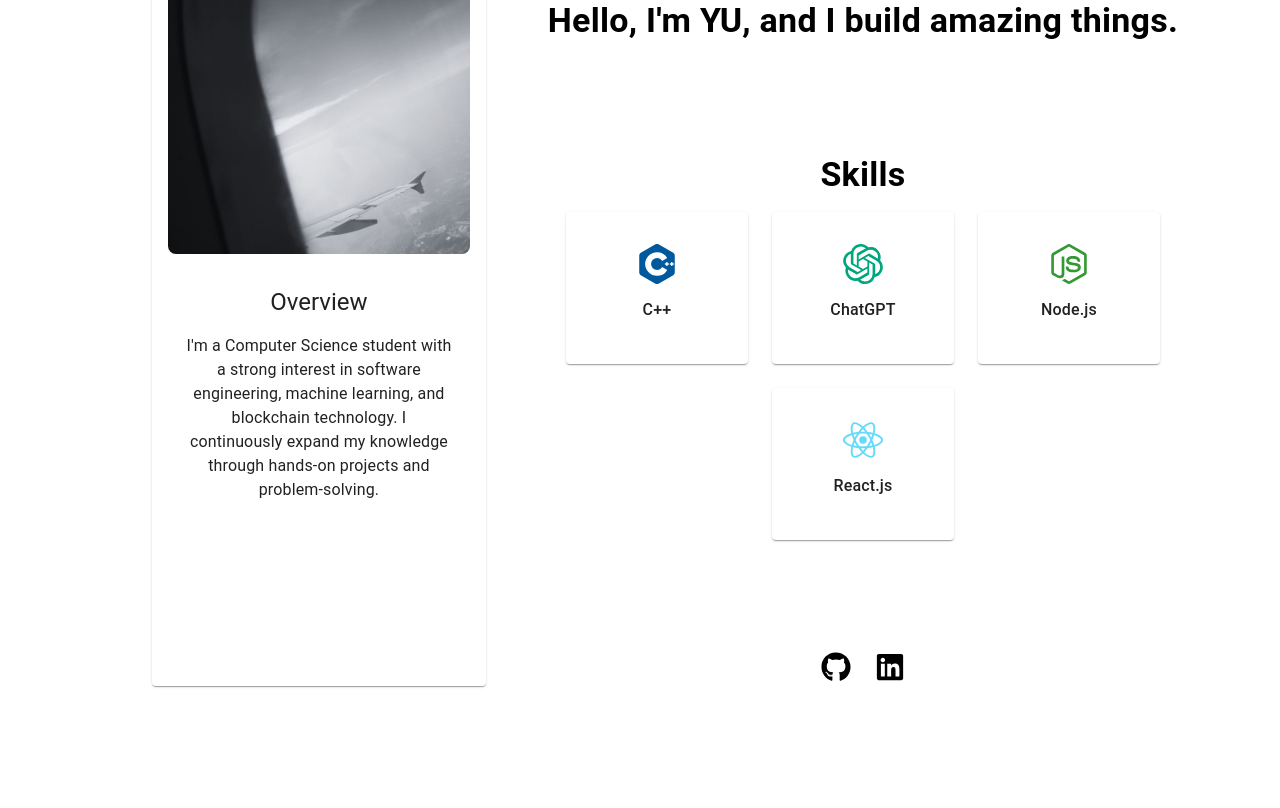
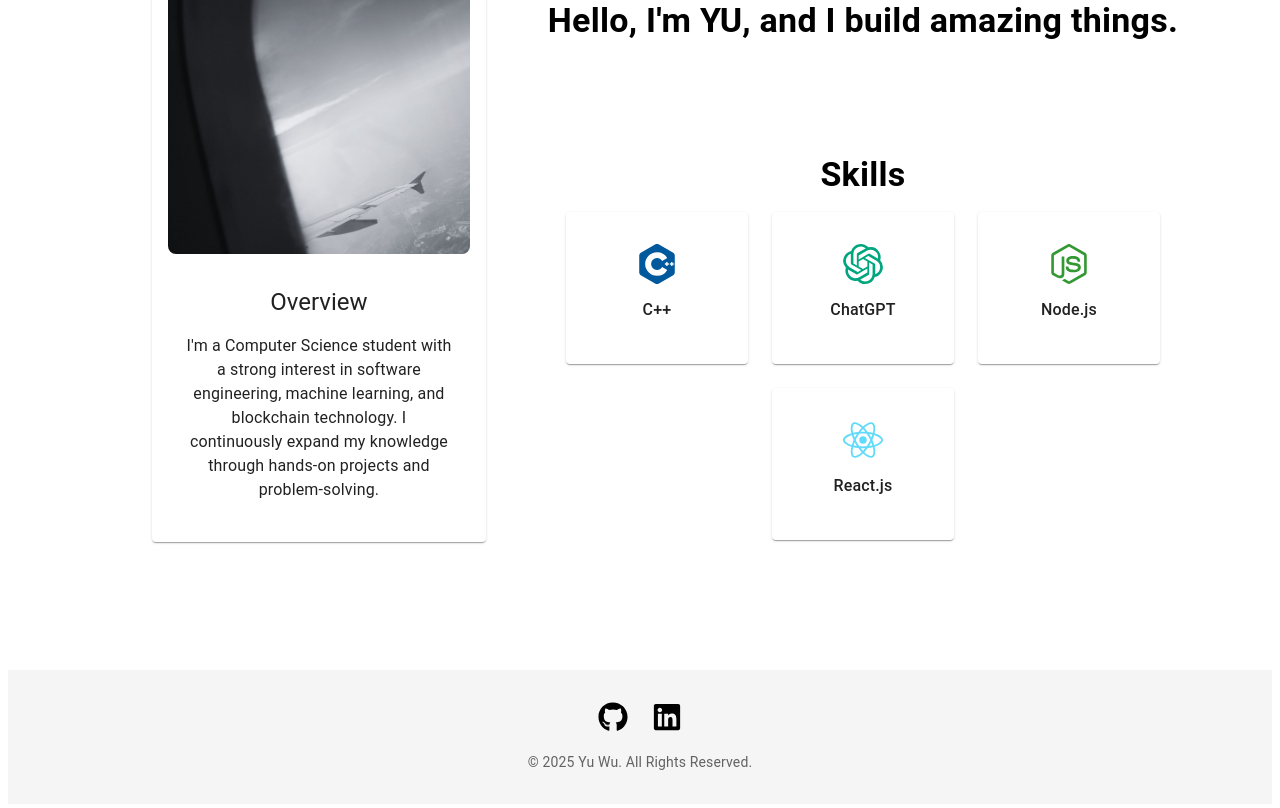
Before and after one commit to 21Yu/21Yu.github.io, a React (Vite) app in the folder mini-project/: page /#/ in a window 1280 px wide. Shown: the part 184-992 px from the top of the page. Before the commit the page ends 942 px from the top, so only its background shows below. Built offline with nearby package versions, Linux system fonts and the light colour scheme.

Commit message:
added footer to all pages

```diff
--- /dev/null
+++ b/mini-project/src/components/Footer.jsx
@@ -0,0 +1,37 @@
+import React from "react";
+import { Box, Typography, Link } from "@mui/material";
+import { FaGithub, FaLinkedin } from "react-icons/fa";
+
+const Footer = () => {
+  return (
+    <Box
+      component="footer"
+      sx={{
+        mt: 8,
+        py: 4,
+        textAlign: "center",
+        backgroundColor: "#f5f5f5",
+        display: "flex",
+        flexDirection: "column",
+        alignItems: "center"
+      }}
+    >
+      {/* Social Media Links */}
+      <Box sx={{ display: "flex", gap: 3, mb: 2 }}>
+        <Link href="https://github.com/21Yu" target="_blank" sx={{ color: "inherit" }}>
+          <FaGithub size={30} />
+        </Link>
+        <Link href="https://www.linkedin.com/in/yu-wu-a283492a5/" target="_blank" sx={{ color: "inherit" }}>
+          <FaLinkedin size={30} />
+        </Link>
+      </Box>
+
+      {/* Copyright */}
+      <Typography variant="body2" color="text.secondary">
+        © {new Date().getFullYear()} Yu Wu. All Rights Reserved.
+      </Typography>
+    </Box>
+  );
+};
+
+export default Footer;
--- a/mini-project/src/pages/About.jsx
+++ b/mini-project/src/pages/About.jsx
@@ -1,9 +1,17 @@
 import React from 'react';
 import { Box, Typography, Card, CardContent, List, ListItem } from '@mui/material';
+import Footer from '../components/Footer';
 
 function About() {
     return (
-        <Box sx={{ display: 'flex', flexDirection: 'column', alignItems: 'center', p: 8, gap: 4 }}>
+        <Box sx={{
+            display: 'flex',
+            flexDirection: 'column',
+            minHeight: '100vh'  // Ensures full viewport height
+        }}>
+
+            {/* Main Content */}
+            <Box sx={{ display: 'flex', flexDirection: 'column', alignItems: 'center', p: 8, gap: 4, flexGrow: 1 }}>
 
                 {/* Education Section */}
                 <Typography variant="h4" sx={{ mb: 2, fontWeight: 'bold' }}>
@@ -11,7 +19,7 @@ function About() {
                 </Typography>
                 <Card sx={{ width: 400, display: 'flex', flexDirection: 'column', alignItems: 'center', p: 2 }}>
                     <img
-                    src="/SFU.png"  // Your SFU image in the public folder
+                        src="/SFU.png"
                         alt="SFU Campus"
                         style={{ width: '100%', height: 'auto', marginBottom: '16px', borderRadius: '8px' }}
                     />
@@ -31,10 +39,11 @@ function About() {
                     Work Experience
                 </Typography>
                 <Box sx={{ display: 'flex', gap: 8 }}>
+
                     {/* Edo Japan - Cook */}
                     <Card sx={{ width: 300, display: 'flex', flexDirection: 'column', alignItems: 'center', p: 2 }}>
                         <img
-                        src="/EDO.png"  // Your SFU image in the public folder
+                            src="/EDO.png"
                             alt="EDO Japan"
                             style={{ width: '100%', height: 'auto', marginBottom: '16px', borderRadius: '8px' }}
                         />
@@ -57,7 +66,7 @@ function About() {
                     {/* Yifang - Barista */}
                     <Card sx={{ width: 300, display: 'flex', flexDirection: 'column', alignItems: 'center', p: 2 }}>
                         <img
-                        src="/yifang.jpeg"  // Your SFU image in the public folder
+                            src="/yifang.jpeg"
                             alt="Yifang"
                             style={{ width: '100%', height: 'auto', marginBottom: '16px', borderRadius: '8px' }}
                         />
@@ -78,6 +87,10 @@ function About() {
                     </Card>
                 </Box>
             </Box>
+
+            {/* Footer (Sticks to the bottom) */}
+            <Footer />
+        </Box>
     );
 }
 
--- a/mini-project/src/pages/Home.jsx
+++ b/mini-project/src/pages/Home.jsx
@@ -1,21 +1,25 @@
 import React from 'react';
-import { Box, Typography, Card, CardContent, Link } from '@mui/material';
-import Skills from '../components/skills';  // Import the Skills component
-import { FaGithub, FaLinkedin, FaTwitter, FaFacebook } from "react-icons/fa"; // Add social media icons
+import { Box, Typography, Card, CardContent } from '@mui/material';
+import Skills from '../components/skills';
+import Footer from '../components/Footer';
 
 function Home() {
   return (
-    <Box sx={{ display: 'flex', justifyContent: 'flex-start', p: 8, ml: 10 }}>
+    <Box sx={{
+      display: 'flex',
+      flexDirection: 'column',
+      minHeight: '100vh' // Ensures the page is at least the height of the screen
+    }}>
+
+      {/* Main Content */}
+      <Box sx={{ display: 'flex', justifyContent: 'flex-start', flexGrow: 1, p: 8, ml: 10 }}>
         {/* Left-hand side card containing the bio and image */}
         <Card sx={{ width: 350, display: 'flex', flexDirection: 'column', alignItems: 'center', p: 2, mr: 4 }}>
-        {/* Rectangular Screenshot */}
           <img
-          src="/Yu.jpg"  // Replace with your actual image path
+            src="/Yu.jpg"
             alt="Your Screenshot"
-          style={{ width: '100%', height: 'auto', marginBottom: '16px', borderRadius: '8px' }} // Rectangular style
+            style={{ width: '100%', height: 'auto', marginBottom: '16px', borderRadius: '8px' }}
           />
-
-        {/* Bio Paragraph */}
           <CardContent sx={{ textAlign: 'center' }}>
             <Typography variant="h5" sx={{ mb: 2 }}>
               Overview
@@ -27,24 +31,18 @@ function Home() {
           </CardContent>
         </Card>
 
-      {/* Right-hand side content with Skills and Social Media Links */}
+        {/* Right-hand side content */}
         <Box sx={{ flexGrow: 1, textAlign: "center", mt: 4 }}>
-        {/* Skills Header */}
           <Typography variant="h4" sx={{ mb: 2, mt: 4, fontWeight: "bold" }}>
             Hello, I'm YU, and I build amazing things.
           </Typography>
           <Skills />
-
-        {/* Social Media Links (Placed below Skills) */}
-        <Box sx={{ display: "flex", justifyContent: "center", gap: 3, mt: 14 }}>
-          <Link href="https://github.com/21Yu" target="_blank" sx={{ color: 'inherit' }}>
-            <FaGithub size={30} />
-          </Link>
-          <Link href="https://www.linkedin.com/in/yu-wu-a283492a5/" target="_blank" sx={{ color: 'inherit' }}>
-            <FaLinkedin size={30} />
-          </Link>
         </Box>
       </Box>
+
+      {/* Footer (Sticks to the bottom) */}
+      <Footer />
+
     </Box>
   );
 }
--- a/mini-project/src/pages/Projects.jsx
+++ b/mini-project/src/pages/Projects.jsx
@@ -1,10 +1,16 @@
 import React from 'react';
 import { Box, Typography, Card, CardContent, CardMedia, Button, Grid2 } from '@mui/material';
+import Footer from '../components/Footer';
 
 function Projects() {
     return (
-        <Box sx={{ display: 'flex', flexDirection: 'column', alignItems: 'center', p: 8, gap: 4 }}>
+        <Box sx={{
+            display: 'flex',
+            flexDirection: 'column',
+            minHeight: '100vh' // Ensures the page is at least the height of the screen
+          }}>
 
+            <Box sx={{ display: 'flex', flexDirection: 'column', alignItems: 'center', p: 8, gap: 4, flexGrow: 1 }}>
                 {/* Projects Title */}
                 <Typography variant="h4" sx={{ fontWeight: 'bold', mb: 4, textAlign: 'center' }}>
                     My Projects
@@ -165,6 +171,9 @@ function Projects() {
                     {/* Add more Team projects similarly */}
                 </Grid2>
             </Box>
+
+            <Footer />
+        </Box>
     );
 }
 
```
Lines whose indentation alone changed are shown as unchanged.
